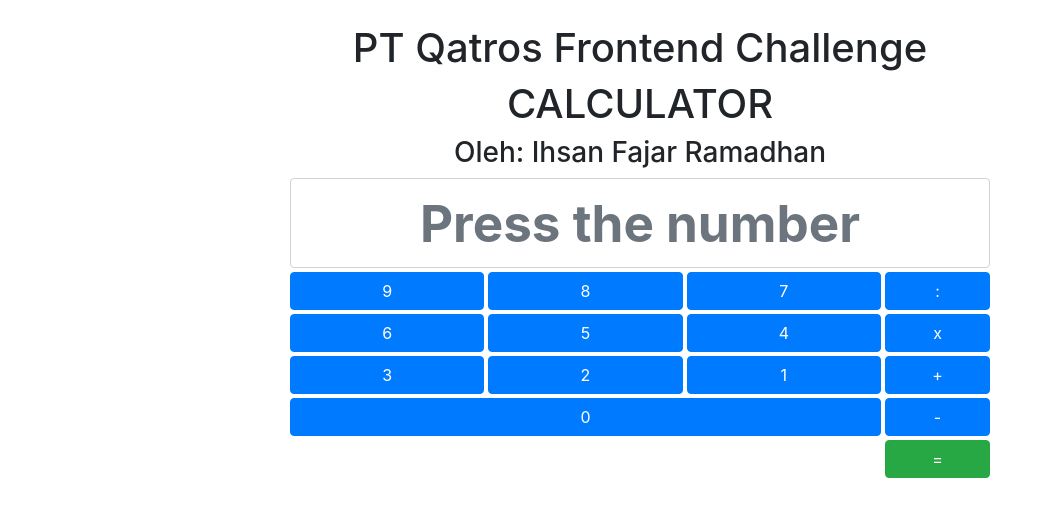
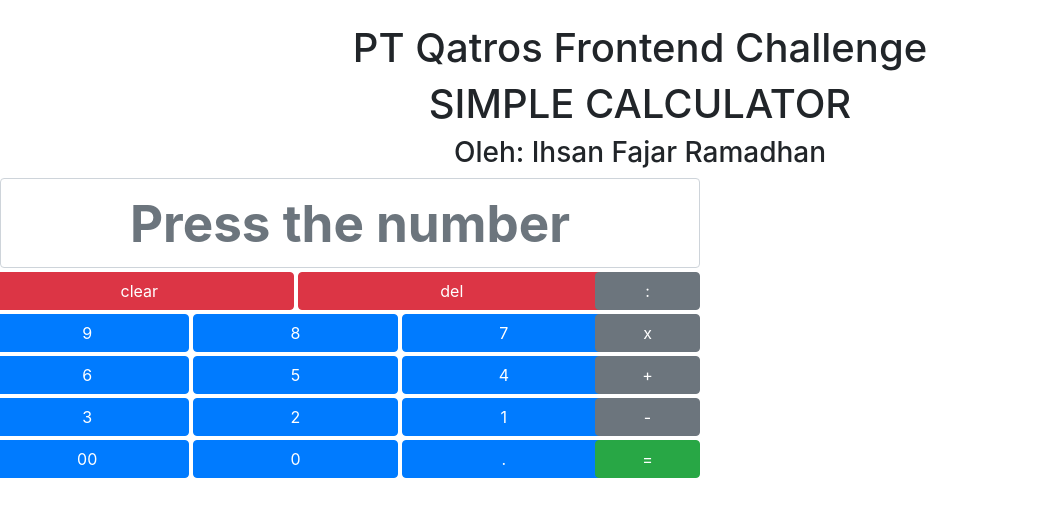
Before and after one commit to castrix/qatros, a React (Create React App) app: page / in a window 1280 px wide. Shown: the top 516 px of the page, without its empty margins (0-1053 px from the left). Built offline with nearby package versions, Linux system fonts and the light colour scheme.

Commit message:
add feature, fix bug

```diff
--- a/src/App.js
+++ b/src/App.js
@@ -16,10 +16,25 @@ class App extends React.Component {
     this.setState({...this.state, current:this.state.current+i, result:null, copied:false});
   }
   handleOperators=(i)=>{
-    if(i==="="){
-      this.setState({...this.state, copied:false},()=>this.handleCalculate())
-    }else{
-      this.setState({...this.state, copied:false, ivalue:[...this.state.ivalue, this.state.current, i], current:"",result:null});
+    switch(i){
+      case "=":
+        this.setState({...this.state, copied:false},()=>this.handleCalculate());
+        break;
+      case "clear":
+        this.setState({...this.state, copied:false, ivalue:[], current:"", result:null});
+        break;
+      case "del":
+        console.log();
+        if(this.state.current !== ""){
+          this.setState({...this.state, current:this.state.current.substr(0,this.state.current.length-1)});
+        }else{
+          this.setState({...this.state, current:this.state.ivalue[this.state.ivalue.length-1].substr(0,this.state.ivalue[this.state.ivalue.length-1].length-1), ivalue:this.state.ivalue.filter((item,index)=> index !== this.state.ivalue.length-1)});
+        }
+        break;
+      default:
+        this.state.current !== "" &&
+        this.setState({...this.state, copied:false, ivalue:[...this.state.ivalue, this.state.current, i], current:"",result:null});
+        break;
     }
   }
   handleCalculate=()=>{
@@ -41,20 +56,20 @@ class App extends React.Component {
   }
 
   render(){
-    const number=[0,1,2,3,4,5,6,7,8,9];
+    const number=[".",0,"00",1,2,3,4,5,6,7,8,9];
     return (
       <>
       <div className="container-fluid mt-4 text-center">
         <h1>PT Qatros Frontend Challenge</h1>
       </div>
       <div className="container-fluid text-center">
-        <h1>CALCULATOR</h1>
+        <h1>SIMPLE CALCULATOR</h1>
       </div>
       <div className="container-fluid text-center">
         <h3>Oleh: Ihsan Fajar Ramadhan</h3>
       </div>
       <div className="row">
-        <div className="container" style={{maxWidth:"700px"}}>
+        <div className="container m-0" style={{maxWidth:"700px"}}>
           {this.state.copied?
             <div className="container-fluid text-center">
             <span className="text-success bold">Copied!</span>
@@ -63,17 +78,13 @@ class App extends React.Component {
             <input ref={this.inRef} onClick={(e)=>this.handleCopy(e)} onKeyDown={(e)=>e.preventDefault()} onChange={()=>this.setState({...this.state, copied:!this.state.copied})} type="text" className="form-control text-center" style={{fontWeight:"bold", fontSize:"4vw"}} placeholder="Press the number" aria-label="Press the number" />
           </div>
           <div className="row">
-            <div className="col">
+            <div className="col p-0">
             <div className="row">
+            <div className="col text-center mr-1 mt-1 btn btn-danger" onClick={()=>this.handleOperators("clear")}>clear</div>
+            <div className="col text-center mr-1 mt-1 btn btn-danger" onClick={()=>this.handleOperators("del")}>del</div>
+            <div className="w-100"></div>
           {number.reverse().map((item,index)=>{
-            if(item===0){
-              return(
-                <>
-                <div className="w-100"></div>
-                <div className="col text-center mr-1 mt-1 btn btn-primary" onClick={()=>this.handleNumber(item)}>{item}</div>
-                </>
-              )
-            }else if(item===7 || item === 4){
+            if(item===7 || item === 4 || item===1){
               return(<>
                 <div className="col text-center mr-1 mt-1 btn btn-primary" onClick={()=>this.handleNumber(item)}>{item}</div>
                 <div className="w-100"></div>
@@ -85,10 +96,10 @@ class App extends React.Component {
           </div>
           </div>
           <div className="col d-flex flex-column p-0" style={{maxWidth:"15%"}}>
-            <div className="col text-center mt-1 btn btn-primary" onClick={()=>this.handleOperators("/")}>:</div>
-            <div className="col text-center mt-1 btn btn-primary" onClick={()=>this.handleOperators("*")}>x</div>
-            <div className="col text-center mt-1 btn btn-primary" onClick={()=>this.handleOperators("+")}>+</div>
-            <div className="col text-center mt-1 btn btn-primary" onClick={()=>this.handleOperators("-")}>-</div>
+            <div className="col text-center mt-1 btn btn-secondary" onClick={()=>this.handleOperators("/")}>:</div>
+            <div className="col text-center mt-1 btn btn-secondary" onClick={()=>this.handleOperators("*")}>x</div>
+            <div className="col text-center mt-1 btn btn-secondary" onClick={()=>this.handleOperators("+")}>+</div>
+            <div className="col text-center mt-1 btn btn-secondary" onClick={()=>this.handleOperators("-")}>-</div>
             <div className="col text-center mt-1 btn btn-success" onClick={()=>this.handleOperators("=")}>=</div>
           </div>
           </div>
```
Also changed, not shown: 1 other file (tests, documents, lock files or other folders).
